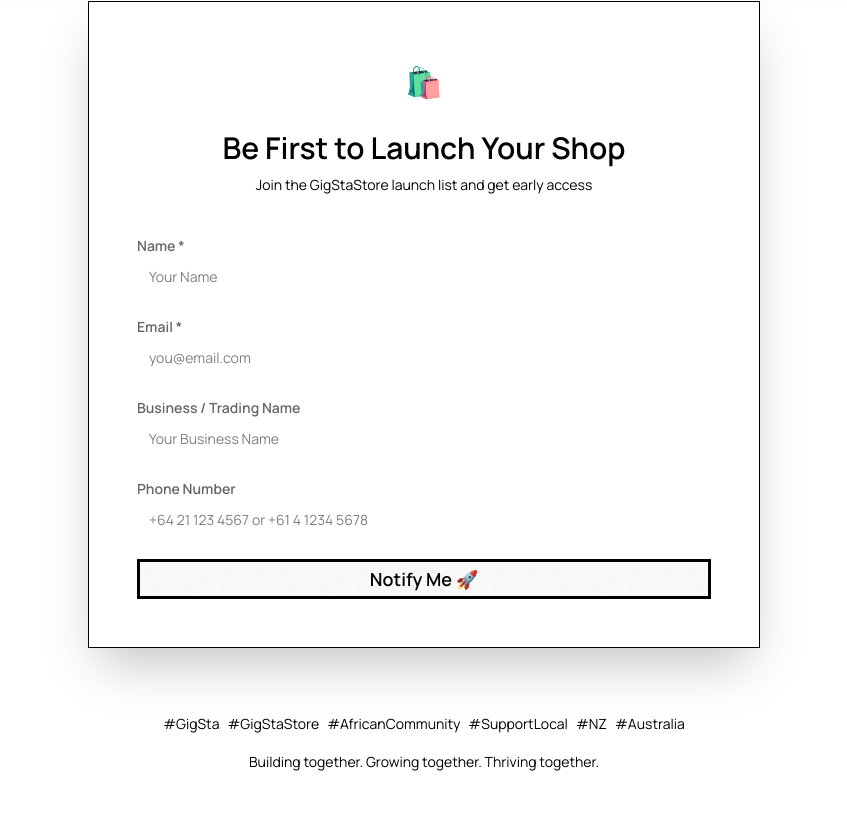
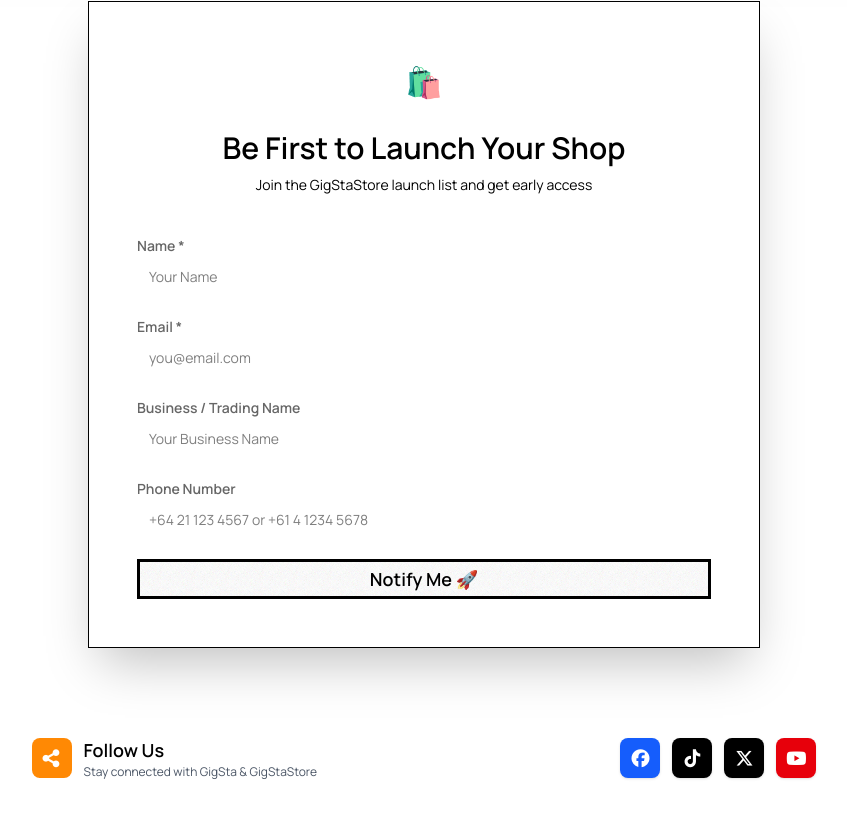
Before and after one commit to chamambom/gigstastoreui, a Vue app: page /coming-soon in a window 1280 px wide. Shown: the part 1345-2163 px from the top of the page, without its empty margins (216-1063 px from the left). Built offline with nearby package versions, Linux system fonts and the light colour scheme.

Commit message:
fixed Coming Soon for GigSta

```diff
--- a/src/views/ComingSoonPage.vue
+++ b/src/views/ComingSoonPage.vue
@@ -266,19 +266,74 @@
       </div>
 
       <!-- Footer -->
-      <div class="mt-16 text-center">
-        <div class="flex flex-wrap justify-center gap-2 text-sm text-base-content/60 mb-4">
-          <span class="badge badge-outline">#GigSta</span>
-          <span class="badge badge-outline">#GigStaStore</span>
-          <span class="badge badge-outline">#AfricanCommunity</span>
-          <span class="badge badge-outline">#SupportLocal</span>
-          <span class="badge badge-outline">#NZ</span>
-          <span class="badge badge-outline">#Australia</span>
+      <!--      <div class="mt-16 text-center">-->
+      <!--        <div class="flex flex-wrap justify-center gap-2 text-sm text-base-content/60 mb-4">-->
+      <!--          <span class="badge badge-outline">#GigSta</span>-->
+      <!--          <span class="badge badge-outline">#GigStaStore</span>-->
+      <!--          <span class="badge badge-outline">#AfricanCommunity</span>-->
+      <!--          <span class="badge badge-outline">#SupportLocal</span>-->
+      <!--          <span class="badge badge-outline">#NZ</span>-->
+      <!--          <span class="badge badge-outline">#Australia</span>-->
+      <!--        </div>-->
+      <!--        <p class="text-base-content/40 text-sm">-->
+      <!--          Building together. Growing together. Thriving together.-->
+      <!--        </p>-->
+      <!--      </div>-->
+
+      <!-- Social Media Strip -->
+      <section
+          class="w-full bg-base-200 dark:from-gray-800 dark:via-gray-800 dark:to-gray-800 dark:border-gray-700 py-6 px-20 mt-16">
+        <div class="w-[90%] mx-auto">
+          <div class="flex items-center justify-between gap-6 flex-wrap">
+            <!-- Title Section -->
+            <div class="flex items-center gap-3">
+              <div class="w-10 h-10 bg-orange-400 rounded-lg flex items-center justify-center flex-shrink-0">
+                <i class="fas fa-share-alt text-white text-lg"></i>
+              </div>
+              <div>
+                <h3 class="font-semibold text-base-content text-lg">Follow Us</h3>
+                <p class="text-xs text-gray-600 dark:text-gray-400">Stay connected with GigSta & GigStaStore</p>
+              </div>
+            </div>
+
+            <!-- Social Media Links - Horizontal -->
+            <div class="flex items-center gap-3 flex-wrap flex-1 justify-end">
+              <a
+                  href="https://www.facebook.com/profile.php?id=61579148535774"
+                  target="_blank"
+                  rel="noopener noreferrer"
+                  class="w-10 h-10 bg-blue-600 hover:bg-blue-700 rounded-lg flex items-center justify-center text-white transition-colors duration-300 shadow-sm hover:shadow-md">
+                <i class="fa-brands fa-facebook text-lg"></i>
+              </a>
+
+              <a
+                  href="https://www.tiktok.com/@gigstanz"
+                  target="_blank"
+                  rel="noopener noreferrer"
+                  class="w-10 h-10 bg-black hover:bg-gray-900 rounded-lg flex items-center justify-center text-white transition-colors duration-300 shadow-sm hover:shadow-md">
+                <i class="fa-brands fa-tiktok text-lg"></i>
+              </a>
+
+              <a
+                  href="https://x.com/chamambom"
+                  target="_blank"
+                  rel="noopener noreferrer"
+                  class="w-10 h-10 bg-black hover:bg-gray-900 rounded-lg flex items-center justify-center text-white transition-colors duration-300 shadow-sm hover:shadow-md">
+                <i class="fa-brands fa-x-twitter text-lg"></i>
+              </a>
+
+              <a
+                  href="https://www.youtube.com/@GigStaNZ"
+                  target="_blank"
+                  rel="noopener noreferrer"
+                  class="w-10 h-10 bg-red-600 hover:bg-red-700 rounded-lg flex items-center justify-center text-white transition-colors duration-300 shadow-sm hover:shadow-md">
+                <i class="fa-brands fa-youtube text-lg"></i>
+              </a>
+            </div>
+          </div>
         </div>
-        <p class="text-base-content/40 text-sm">
-          Building together. Growing together. Thriving together.
-        </p>
-      </div>
+      </section>
+
     </div>
   </div>
 </template>
```
